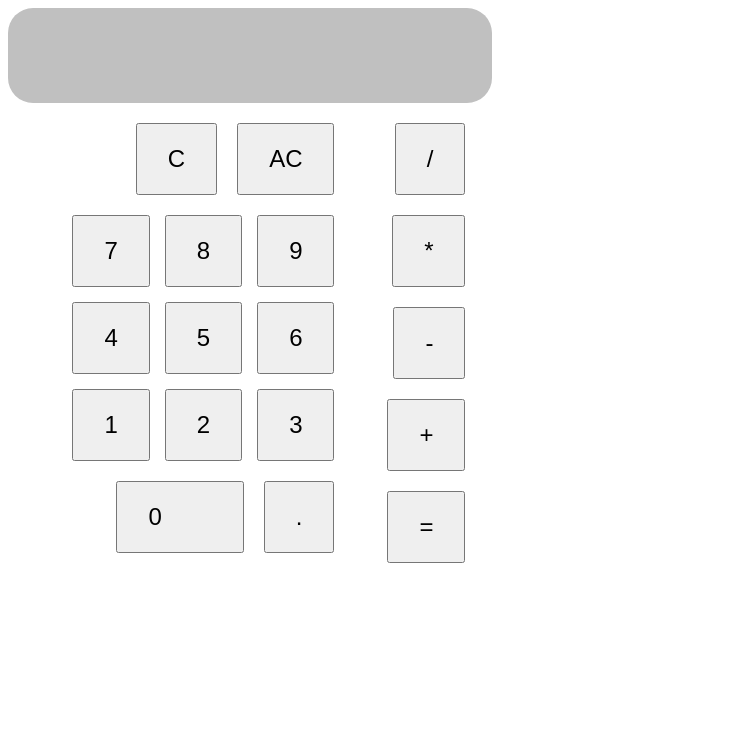
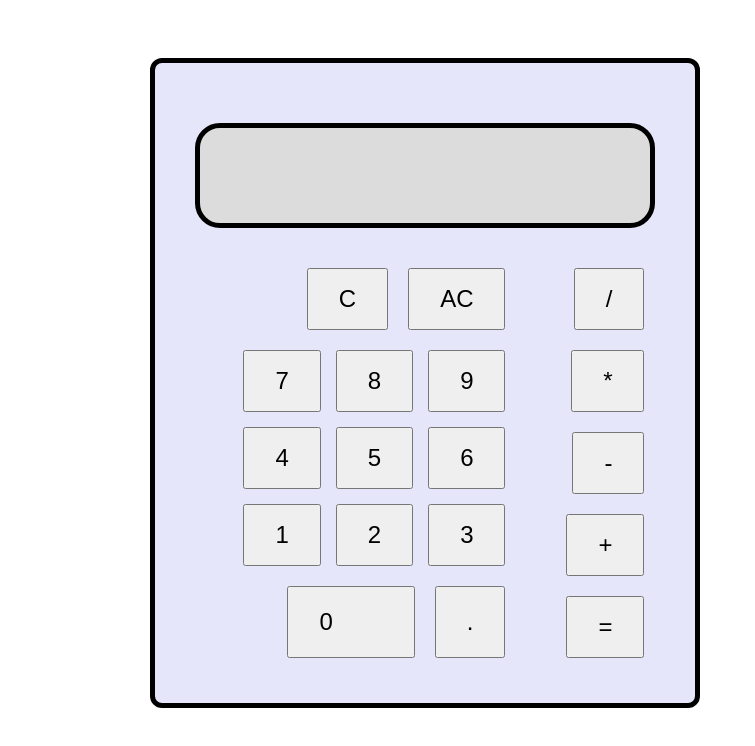
Before and after one commit to amandakso/odin-calculator, a plain HTML site: page index.html in a window 1280 px wide. Shown: the whole page, without its empty margins (0-755 px from the left). Drawn offline with Linux system fonts and the light colour scheme.

Commit message:
add calculator look to user interface

```diff
--- a/index.html
+++ b/index.html
@@ -6,6 +6,7 @@
         <link rel="stylesheet" href="styles.css">
     </head>
     <body>
+    <div class="calculator">
         <div id="display"></div>
         <div class="buttons">
             <div class="left">
@@ -39,6 +40,7 @@
                 </div>
             </div>
         </div>
-        <script src="script.js"></script>
+    </div>
+    <script src="script.js"></script>
     </body>
 </html>
--- a/styles.css
+++ b/styles.css
@@ -1,18 +1,33 @@
 * {
-    max-width: 500px;
     font-size: 24px;
 }
 
+body {
+    margin-left: 100px;
+    padding: 50px;
+}
+
+.calculator {
+    height: 600px;
+    max-width:500px;
+    background-color: lavender;
+    padding: 20px;
+    border-radius: 12px;
+    border: solid black 5px;
+}
+
 button {
-    padding: 20px 30px;
+    padding: 15px 30px;
 }
 #display {
     display: flex;
     justify-content: flex-end;
     font-size: 48px;
     padding: 20px;
+    margin: 40px 20px;
     border-radius: 25px;
-    background-color: silver;
+    border: solid black 5px;
+    background-color: #DCDCDC;
     height: 55px;
 }
 .buttons {
```
